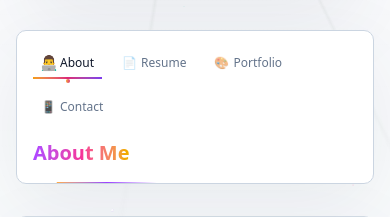
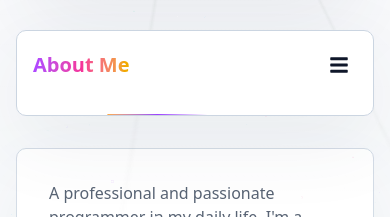
Before and after one commit to hoojinguyen/portfolio-by-ai, a Next.js app: page / in a window 390 px wide. Shown: the part 584-801 px from the top of the page. Built offline with nearby package versions, Linux system fonts and the light colour scheme.

Commit message:
feat: add new hamburgur button on mobile of navigation

```diff
--- a/src/components/Navigation.tsx
+++ b/src/components/Navigation.tsx
@@ -3,7 +3,7 @@
 import { motion } from 'framer-motion';
 import React, { useEffect, useState } from 'react';
 import { BorderBeam } from './magicui/border-beam';
-import { CoolMode } from './magicui/cool-mode';
+import { FaBars, FaTimes } from 'react-icons/fa';
 
 interface NavigationProps {
   activeTab: string;
@@ -12,10 +12,11 @@ interface NavigationProps {
 
 const Navigation: React.FC<NavigationProps> = ({ activeTab, onTabChange }) => {
   const [hoveredTab, setHoveredTab] = useState<string | null>(null);
-  // Remove previousTab since it's not being used
+  const [isMobileMenuOpen, setIsMobileMenuOpen] = useState(false);
 
   useEffect(() => {
-    // Remove the effect that was only setting previousTab
+    // Close mobile menu when tab changes
+    setIsMobileMenuOpen(false);
   }, [activeTab]);
 
   const navItems = [
@@ -29,6 +30,10 @@ const Navigation: React.FC<NavigationProps> = ({ activeTab, onTabChange }) => {
     if (tabId !== activeTab) {
       onTabChange(tabId);
     }
+  };
+
+  const toggleMobileMenu = () => {
+    setIsMobileMenuOpen(!isMobileMenuOpen);
   };
 
   return (
@@ -48,7 +53,8 @@ const Navigation: React.FC<NavigationProps> = ({ activeTab, onTabChange }) => {
         />
       )}
 
-      <div className="flex flex-col-reverse md:flex-row justify-between items-start md:items-center gap-4 md:gap-0 relative z-10">
+      {/* Desktop Navigation */}
+      <div className="hidden md:flex md:flex-row justify-between items-center gap-0 relative z-10">
         <motion.h1
           key={activeTab}
           initial={{ y: 10, opacity: 0 }}
@@ -60,19 +66,18 @@ const Navigation: React.FC<NavigationProps> = ({ activeTab, onTabChange }) => {
           {navItems.find(item => item.id === activeTab)?.title || 'About Me'}
         </motion.h1>
 
-        <ul className="flex flex-wrap gap-3 md:gap-6 relative w-full md:w-auto">
+        <ul className="flex flex-wrap gap-6 relative">
           {navItems.map(item => {
             const isActive = activeTab === item.id;
             const isHovered = hoveredTab === item.id;
 
             return (
               <motion.li key={item.id} className="relative">
-                <CoolMode>
                 <button
                   onClick={() => handleTabChange(item.id)}
                   onMouseEnter={() => setHoveredTab(item.id)}
                   onMouseLeave={() => setHoveredTab(null)}
-                    className={`relative py-2 px-2 md:px-3 text-xs md:text-sm font-medium transition-all duration-300 rounded-md flex items-center gap-1 md:gap-2 ${
+                  className={`relative py-2 px-3 text-sm font-medium transition-all duration-300 rounded-md flex items-center gap-2 ${
                     isActive
                       ? 'text-[var(--color-text-primary)]'
                       : 'text-[var(--color-text-tertiary)] hover:text-[var(--color-text-secondary)]'
@@ -117,7 +122,6 @@ const Navigation: React.FC<NavigationProps> = ({ activeTab, onTabChange }) => {
                     />
                   )}
                 </button>
-                </CoolMode>
 
                 {/* Active indicator dot */}
                 {isActive && (
@@ -134,6 +138,64 @@ const Navigation: React.FC<NavigationProps> = ({ activeTab, onTabChange }) => {
           })}
         </ul>
       </div>
+
+      {/* Mobile Navigation */}
+      <div className="flex md:hidden flex-row justify-between items-center relative z-10">
+        {/* Mobile Title */}
+        <motion.h1
+          key={`mobile-${activeTab}`}
+          initial={{ y: 10, opacity: 0 }}
+          animate={{ y: 0, opacity: 1 }}
+          exit={{ y: -10, opacity: 0 }}
+          transition={{ duration: 0.3 }}
+          className="text-xl font-bold bg-gradient-to-r from-purple-500 via-pink-500 to-yellow-500 text-transparent bg-clip-text animate-gradient"
+        >
+          {navItems.find(item => item.id === activeTab)?.title || 'About Me'}
+        </motion.h1>
+
+        {/* Hamburger Menu Button */}
+        <button
+          onClick={toggleMobileMenu}
+          className="p-2 rounded-md text-[var(--color-text-primary)] hover:bg-[var(--color-bg-hover)] transition-colors duration-300"
+          aria-label="Toggle menu"
+        >
+          {isMobileMenuOpen ? <FaTimes className="text-xl" /> : <FaBars className="text-xl" />}
+        </button>
+      </div>
+
+      {/* Mobile Menu Dropdown */}
+      <motion.div
+        initial={{ height: 0, opacity: 0 }}
+        animate={{
+          height: isMobileMenuOpen ? 'auto' : 0,
+          opacity: isMobileMenuOpen ? 1 : 0,
+        }}
+        transition={{ duration: 0.3, ease: 'easeInOut' }}
+        className="md:hidden overflow-hidden mt-4"
+      >
+        <ul className="flex flex-col gap-3">
+          {navItems.map(item => {
+            const isActive = activeTab === item.id;
+
+            return (
+              <motion.li key={`mobile-${item.id}`} className="relative">
+                <button
+                  onClick={() => handleTabChange(item.id)}
+                  className={`w-full py-3 px-4 rounded-md flex items-center gap-3 transition-colors duration-300 ${
+                    isActive
+                      ? 'bg-[var(--color-bg-hover)] text-[var(--color-text-primary)]'
+                      : 'text-[var(--color-text-tertiary)] hover:bg-[var(--color-bg-hover)]/50 hover:text-[var(--color-text-secondary)]'
+                  }`}
+                >
+                  <span className="text-lg">{item.icon}</span>
+                  <span className="font-medium">{item.name}</span>
+                </button>
+              </motion.li>
+            );
+          })}
+        </ul>
+      </motion.div>
+
       <BorderBeam duration={8} size={100} />
     </nav>
   );
```
Lines whose indentation alone changed are shown as unchanged.
